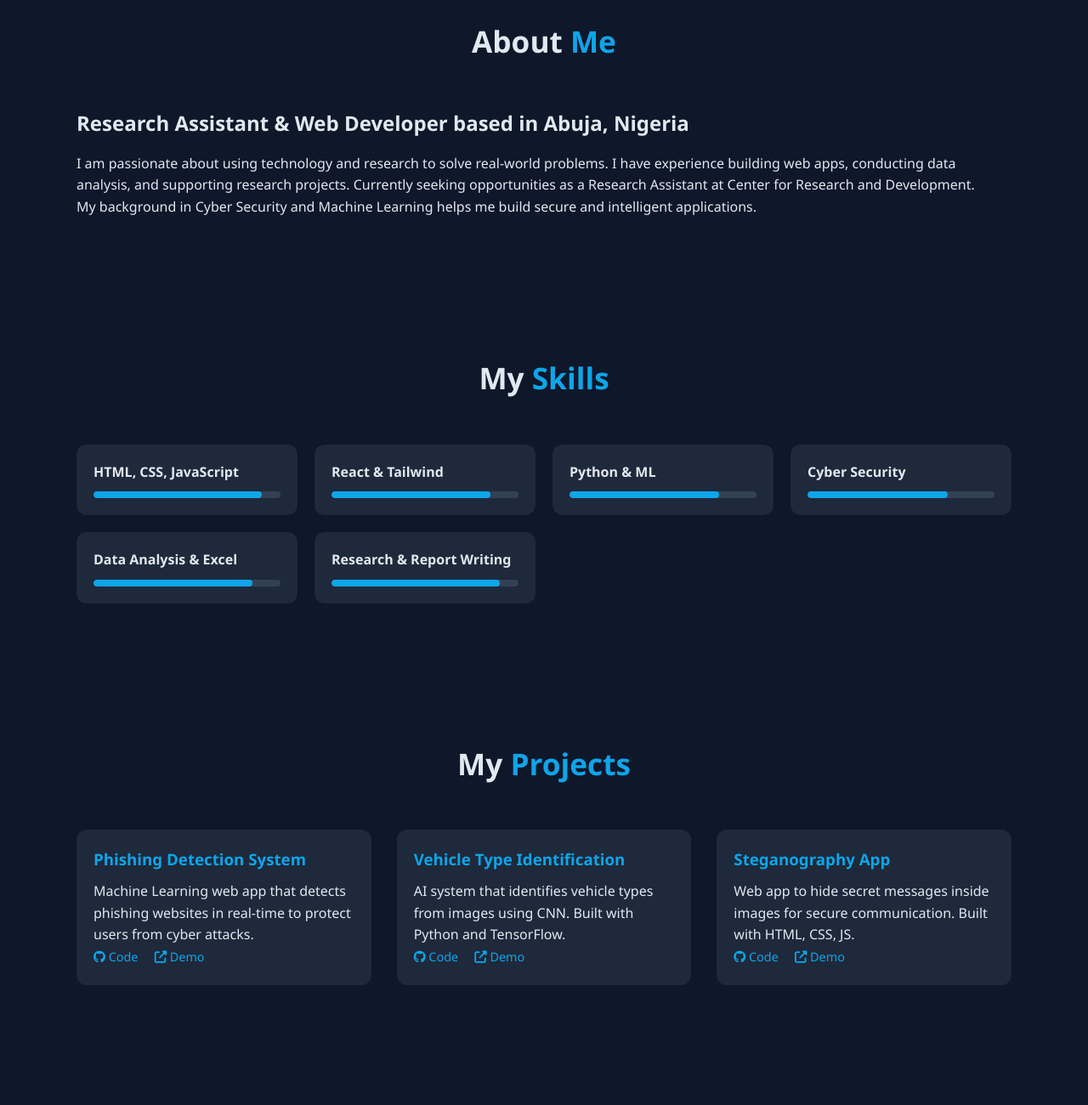
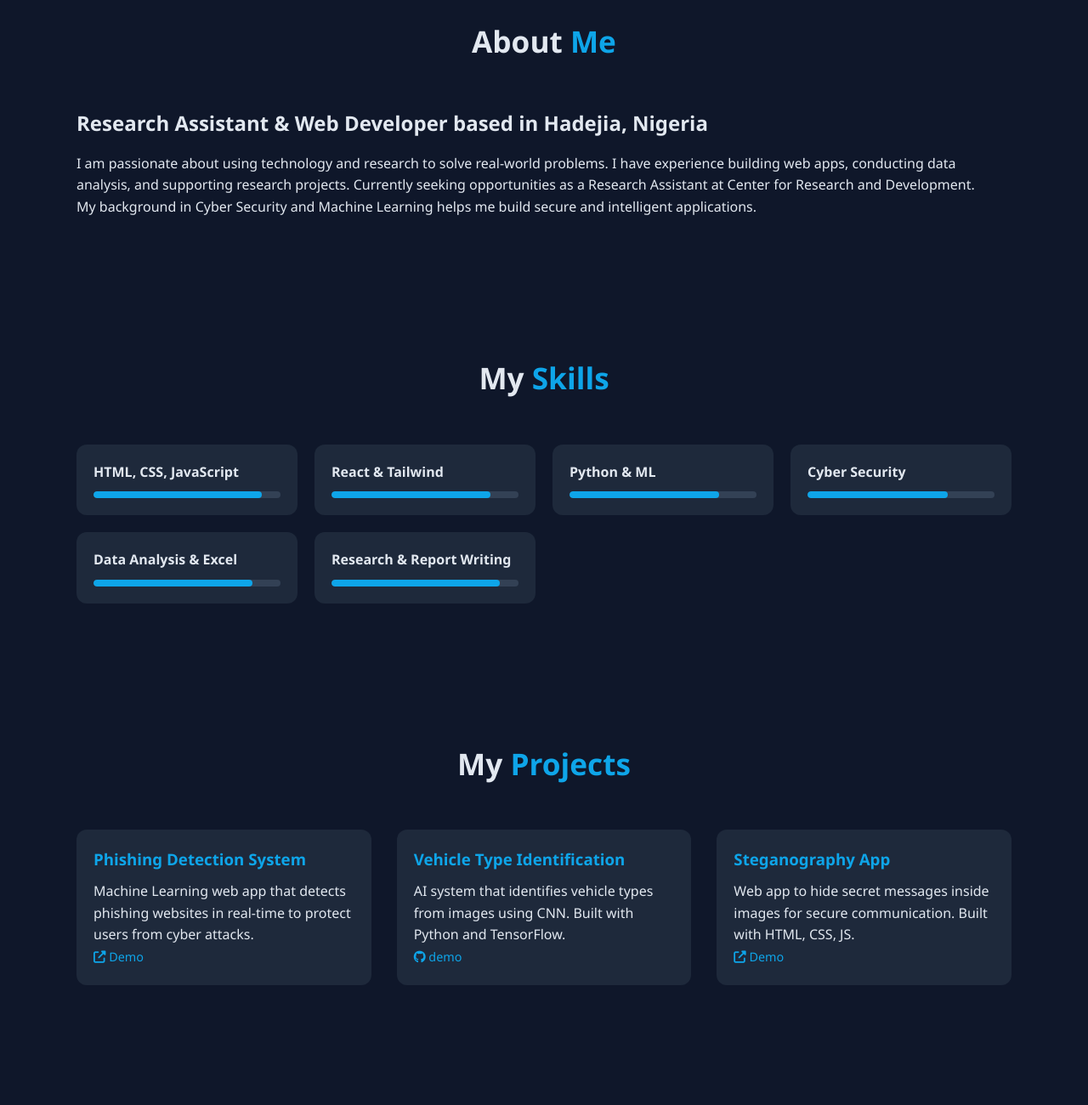
Before and after one commit to ibrahimhadejia/Portfolio-, a plain HTML site: page index.html in a window 1280 px wide. Shown: the part 860-2160 px from the top of the page at 85% size. Drawn offline with Linux system fonts and the light colour scheme.

Commit message:
Update index.html

```diff
--- a/index.html
+++ b/index.html
@@ -90,7 +90,7 @@ footer{text-align:center;padding:30px 0;background:#0b1222;color:var(--muted);}
 <!-- HERO -->
 <section class="hero" id="home">
   <div class="container">
-    <h1>Hi, I'm <span>Ibrahim Muhammad</span></h1>
+    <h1>Hi, I'm <span>Ibrahim Hadejia</span></h1>
     <p>Web Developer | Cyber Security Enthusiast | Research Assistant. I build secure, data-driven web applications and support research projects.</p>
     <a href="#projects" class="btn">View My Work</a>
     <a href="#contact" class="btn btn-outline">Hire Me</a>
@@ -103,7 +103,7 @@ footer{text-align:center;padding:30px 0;background:#0b1222;color:var(--muted);}
     <h2>About <span>Me</span></h2>
     <div class="about-content">
       <div class="about-text">
-        <h3>Research Assistant & Web Developer based in Abuja, Nigeria</h3>
+        <h3>Research Assistant & Web Developer based in Hadejia, Nigeria</h3>
         <p>I am passionate about using technology and research to solve real-world problems. I have experience building web apps, conducting data analysis, and supporting research projects. Currently seeking opportunities as a Research Assistant at Center for Research and Development.</p>
         <p>My background in Cyber Security and Machine Learning helps me build secure and intelligent applications.</p>
       </div>
@@ -136,8 +136,7 @@ footer{text-align:center;padding:30px 0;background:#0b1222;color:var(--muted);}
           <h3>Phishing Detection System</h3>
           <p>Machine Learning web app that detects phishing websites in real-time to protect users from cyber attacks.</p>
           <div class="project-links">
-            <a href="#"><i class="fab fa-github"></i> Code</a>
-            <a href="#"><i class="fas fa-external-link-alt"></i> Demo</a>
+            <a href="https://ibrahimhadejia.github.io/phishing/"><i class="fas fa-external-link-alt"></i> Demo</a>
           </div>
         </div>
       </div>
@@ -146,8 +145,7 @@ footer{text-align:center;padding:30px 0;background:#0b1222;color:var(--muted);}
           <h3>Vehicle Type Identification</h3>
           <p>AI system that identifies vehicle types from images using CNN. Built with Python and TensorFlow.</p>
           <div class="project-links">
-            <a href="#"><i class="fab fa-github"></i> Code</a>
-            <a href="#"><i class="fas fa-external-link-alt"></i> Demo</a>
+            <a href="https://ibrahimhadejia.github.io/vehicle-/index.html"><i class="fab fa-github"></i> demo</a>
           </div>
         </div>
       </div>
@@ -156,8 +154,7 @@ footer{text-align:center;padding:30px 0;background:#0b1222;color:var(--muted);}
           <h3>Steganography App</h3>
           <p>Web app to hide secret messages inside images for secure communication. Built with HTML, CSS, JS.</p>
           <div class="project-links">
-            <a href="#"><i class="fab fa-github"></i> Code</a>
-            <a href="#"><i class="fas fa-external-link-alt"></i> Demo</a>
+            <a href="https://ibrahimhadejia.github.io/stego/encryption.html"><i class="fas fa-external-link-alt"></i> Demo</a>
           </div>
         </div>
       </div>
@@ -181,7 +178,7 @@ footer{text-align:center;padding:30px 0;background:#0b1222;color:var(--muted);}
 
 <!-- FOOTER -->
 <footer>
-  <p>© 2026 Ibrahim Muhammad. All Rights Reserved.</p>
+  <p>&copy; 2026 Ibrahim Hadejia. All Rights Reserved.</p>
 </footer>
 
 <script>
```
